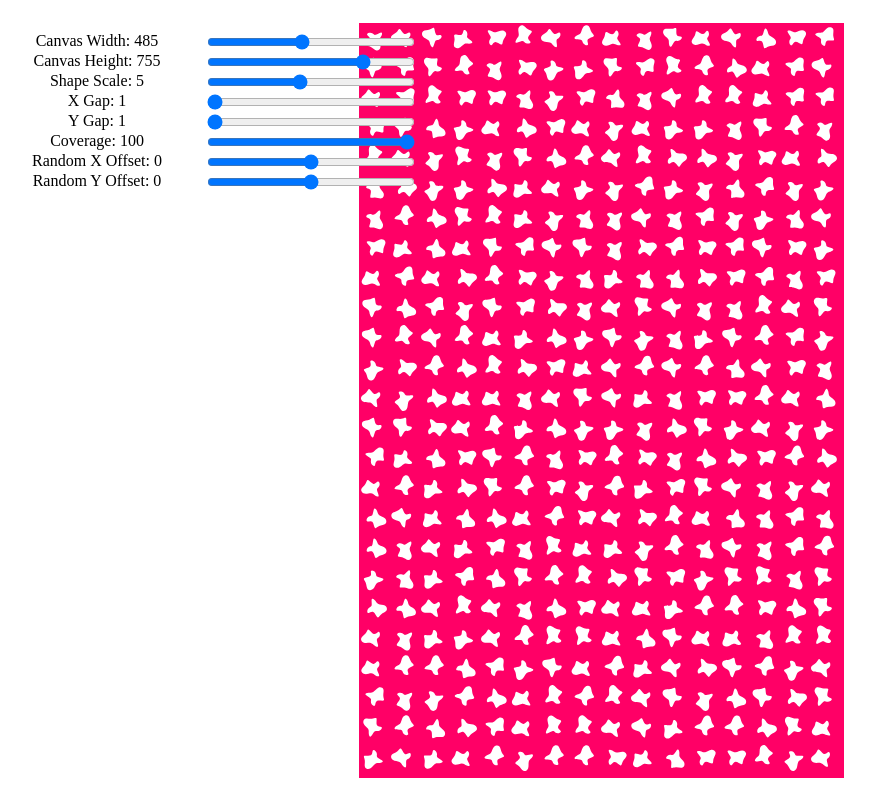
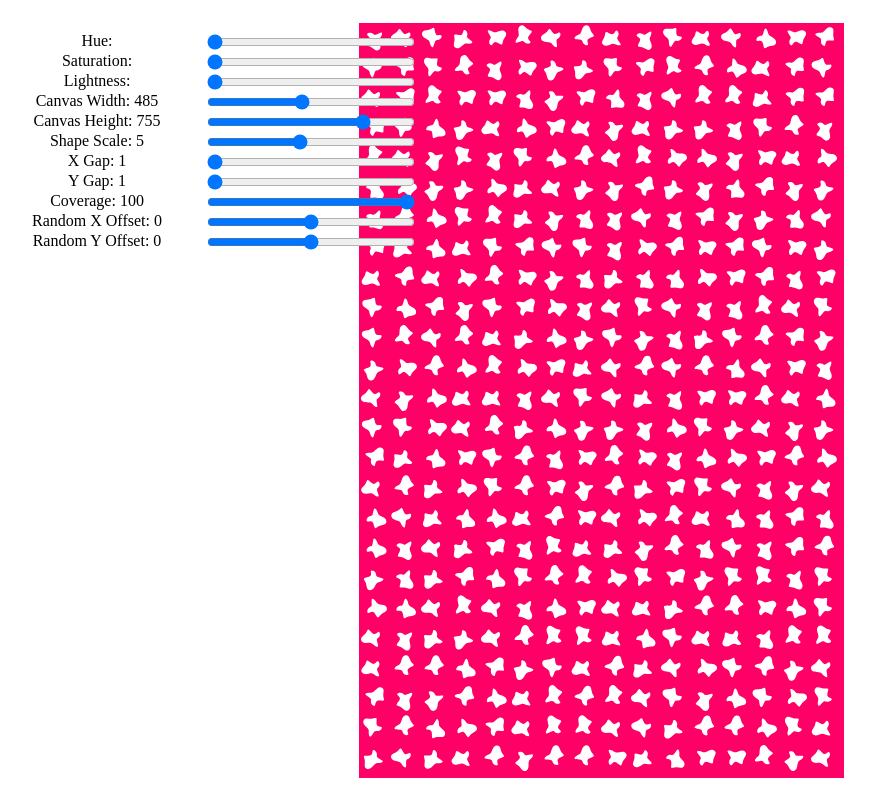
Before and after one commit to morgan-sam/Pattern-Generator, a React (Create React App) app: page / in a window 1280 px wide. Shown: the whole page, without its empty margins (39-914 px from the left). Built offline with nearby package versions, Linux system fonts and the light colour scheme.

Commit message:
Color sliders skeleton

```diff
--- a/src/App.js
+++ b/src/App.js
@@ -2,10 +2,17 @@ import React, { useState, useEffect } from "react";
 import "./app.css";
 import { loadImage, drawCanvasBackground, drawPattern } from "./draw";
 import shape from "./shape.svg";
+
+import ColorSliders from "./ColorSliders";
 import ParameterSliders from "./ParameterSliders";
 
 const App = () => {
   const [img, setImg] = useState(null);
+  const [color, setColor] = useState({
+    hue: 0,
+    saturation: 0,
+    lightness: 0,
+  });
   const [params, setParams] = useState({
     canvas_width: 485,
     canvas_height: 755,
@@ -34,6 +41,7 @@ const App = () => {
   return (
     <div className="app">
       <div className="slider-container">
+        <ColorSliders {...{ color, setColor }} />
         <ParameterSliders {...{ params, setParams }} />
       </div>
       <canvas
--- /dev/null
+++ b/src/ColorSliders.jsx
@@ -0,0 +1,36 @@
+import React from "react";
+
+const ColorSliders = (props) => {
+  const { color, setColor } = props;
+  return [
+    <span>Hue:</span>,
+    <input
+      type="range"
+      min="0"
+      max="359"
+      value={color.hue}
+      onChange={(e) => setColor({ ...color, hue: e.target.value })}
+      step="1"
+    />,
+    <span>Saturation:</span>,
+    <input
+      type="range"
+      min="0"
+      max="100"
+      value={color.saturation}
+      onChange={(e) => setColor({ ...color, saturation: e.target.value })}
+      step="1"
+    />,
+    <span>Lightness:</span>,
+    <input
+      type="range"
+      min="20"
+      max="55"
+      value={color.lightness}
+      onChange={(e) => setColor({ ...color, lightness: e.target.value })}
+      step="1"
+    />,
+  ];
+};
+
+export default ColorSliders;
```
